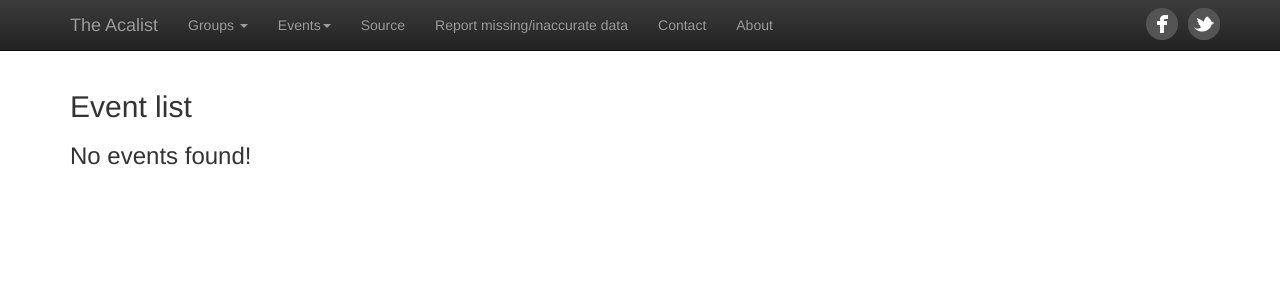
After one commit to craigatron/acalist, a Flask app: template templates/event_list.html in a window 1280 px wide. The commit adds this page. Shown: the top 300 px of the page. Run offline with Flask 2, Linux system fonts and the light colour scheme; the template is opened without the code that fills it, so the values that code supplies are empty; some libraries are stand-ins or nearby versions.

Commit message:
add events list

```diff
--- a/main.py
+++ b/main.py
@@ -4,6 +4,8 @@ import urllib2
 import json
 app = Flask(__name__)
 app.config['DEBUG'] =  True
+app.jinja_env.trim_blocks = True
+app.jinja_env.lstrip_blocks = True
 
 API_URL = 'http://www.openaca.org/api/'
 LINKS = {
@@ -91,3 +93,20 @@ def get_group_links(group_dict):
       f = LINKS[field]
       links.append((f[0] + group_dict[field], f[1], f[2]))
   return links
+
+@app.route('/events')
+def event_list():
+  page = int(request.args.get('page', 1))
+  url = API_URL + 'events'
+  if page and page != 1:
+    url += '?page=%d' % page
+  response = json.load(urllib2.urlopen(url))
+  events = response['results']
+
+  previous = None
+  next = None
+  if response.get('next'):
+    next = url_for('event_list') + '?page=%d' % (page + 1)
+  if response.get('previous'):
+    previous = url_for('group_list') + '?page=%d' % (page - 1)
+  return render_template('event_list.html', events=events, previous=previous, next=next)
--- a/templates/base.html
+++ b/templates/base.html
@@ -38,13 +38,13 @@
                 <li><a href="/stats">Stats</a></li>#}
               </ul>
             </li>
-            {#<li class="dropdown">
+            <li class="dropdown">
               <a href="#" class="dropdown-toggle" data-toggle="dropdown">Events<b class="caret"></b></a>
               <ul class="dropdown-menu">
                 <li><a href="/events">List</a></li>
-                <li><a href="/events/map">Map</a></li>
+                {#<li><a href="/events/map">Map</a></li>#}
               </ul>
-            </li>#}
+            </li>
             <li><a href="https://github.com/craigatron/acalist" target="_blank">Source</a></li>
             <li><a href="https://docs.google.com/forms/d/14zfsnoa3AtsC7wclGzv0doYu95DMfj7V-2b63b6fOxQ/viewform" target="_blank">Report missing/inaccurate data</a></li>
             <li><a href="mailto:craigmartek@gmail.com">Contact</a></li>
--- /dev/null
+++ b/templates/event_list.html
@@ -0,0 +1,60 @@
+{% extends "base.html" %}
+
+{% block title %} - Event list{% endblock %}
+
+{% block stylesheets %}
+  <link rel="stylesheet" href="/static/css/list.css">
+{% endblock %}
+
+{% block content %}
+  <div class="container">
+    <h2>Event list</h2>
+    {% if events %}
+      <table id="events_table" class="table">
+        <tr>
+          <th>Name</th><th>Groups</th><th>Date</th><th>Location</th><th>Other links</th>
+        </tr>
+        {% for event in events %}
+          <tr>
+            <td>
+              {% if event.website %}
+                <a href="{{ event.website }}" target="_blank">
+              {% endif %}{{ event.name }}{% if event.website %}</a>{% endif %}
+            </td>
+            <td>
+              {% for group in event.groups %}
+                {% if group.link %}
+                  <a href="{{ group.link }}" target="_blank">
+                {% endif %}{{ group.name }}{% if group.link %}</a>{% endif %}
+                <br />
+              {% endfor %}
+            </td>
+            <td>
+              {% if event.start_time %}
+                {{ event.start_time }}
+              {% elif event.start_date and event.end_date %}
+                {{ event.start_date }} - {{ event.end_date }}
+              {% elif event.start_date %}
+                {{ event.start_date }}
+              {% endif %}
+            </td>
+            <td>{{ event.location }}</td>
+            <td>
+              {% if event.fb_event_id %}
+                <a href="https://facebook.com/events/{{ event.fb_event_id }}" target="_blank" text="Facebook">
+                  <img src="/static/img/Facebook.png" />
+                </a>
+              {% endif %}
+            </td>
+          </tr>
+        {% endfor %}
+      </table>
+      <ul class="pager">
+        {% if previous %}<li><a href="{{ previous }}">Previous</a>{% endif %}
+        {% if next %}<li><a href="{{ next }}">Next</a>{% endif %}
+      </ul>
+    {% else %}
+      <h3>No events found!</h3>
+    {% endif %}
+  </div>
+{% endblock %}
```
Also changed, not shown: templates/group_list.html (+4 -10 lines), static/css/list.css (renamed from static/css/grouplist.css).
